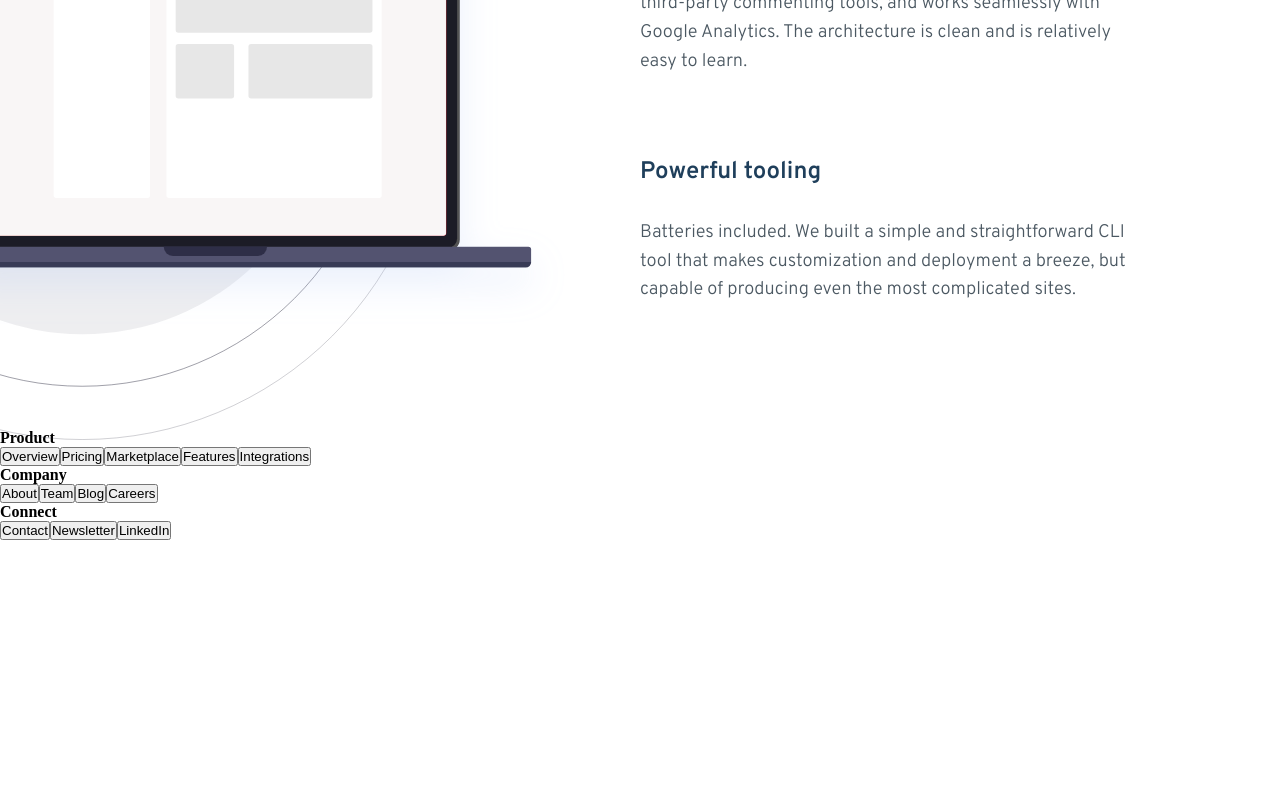
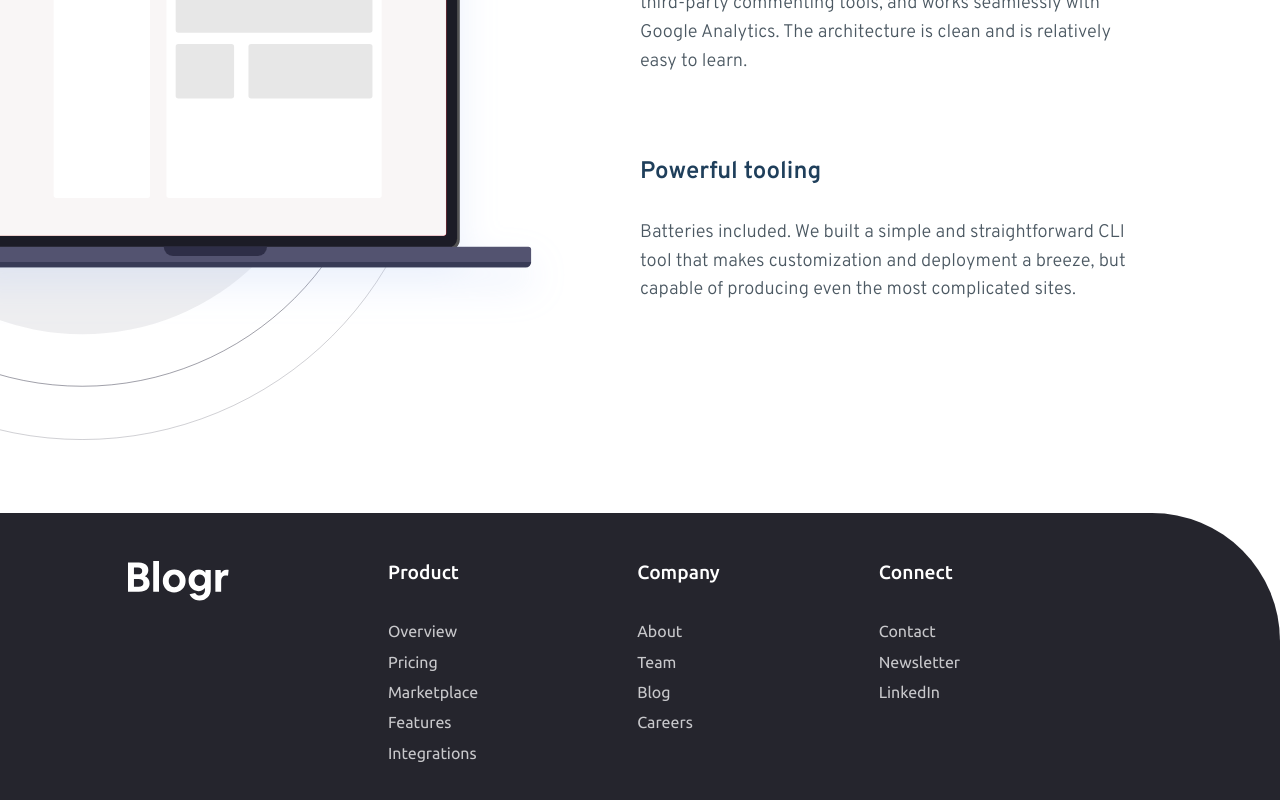
Before and after one commit to CrystalNyein/frontend-mentor-blogr-landing-page, a React (Create React App) app: page / in a window 1280 px wide. Shown: the part 2598-3398 px from the top of the page. Before the commit the page ends 3138 px from the top, so only its background shows below. Built offline with nearby package versions, Linux system fonts and the light colour scheme.

Commit message:
Designed footer

```diff
--- a/src/components/FooterSection.css
+++ b/src/components/FooterSection.css
@@ -0,0 +1,29 @@
+.FooterSection {
+  margin-top: 8rem;
+  background-color: hsl(240, 10%, 16%);
+  border-radius: 0 8rem 0 0;
+  padding: 3rem 10vw;
+  display: flex;
+  justify-content: space-between;
+  flex-wrap: wrap;
+}
+.FooterSection * {
+  font-family: "Ubuntu", sans-serif;
+}
+.footer-links:last-child {
+  padding-right: 12rem;
+}
+.footer-links h4 {
+  color: white;
+  font-weight: 500;
+  font-size: 1.2rem;
+  margin-bottom: 2rem;
+}
+.footer-links .cta {
+  background-color: transparent;
+  border: transparent;
+  color: hsl(240, 2%, 79%);
+  display: block;
+  line-height: 1.9rem;
+  font-size: 1rem;
+}
```
